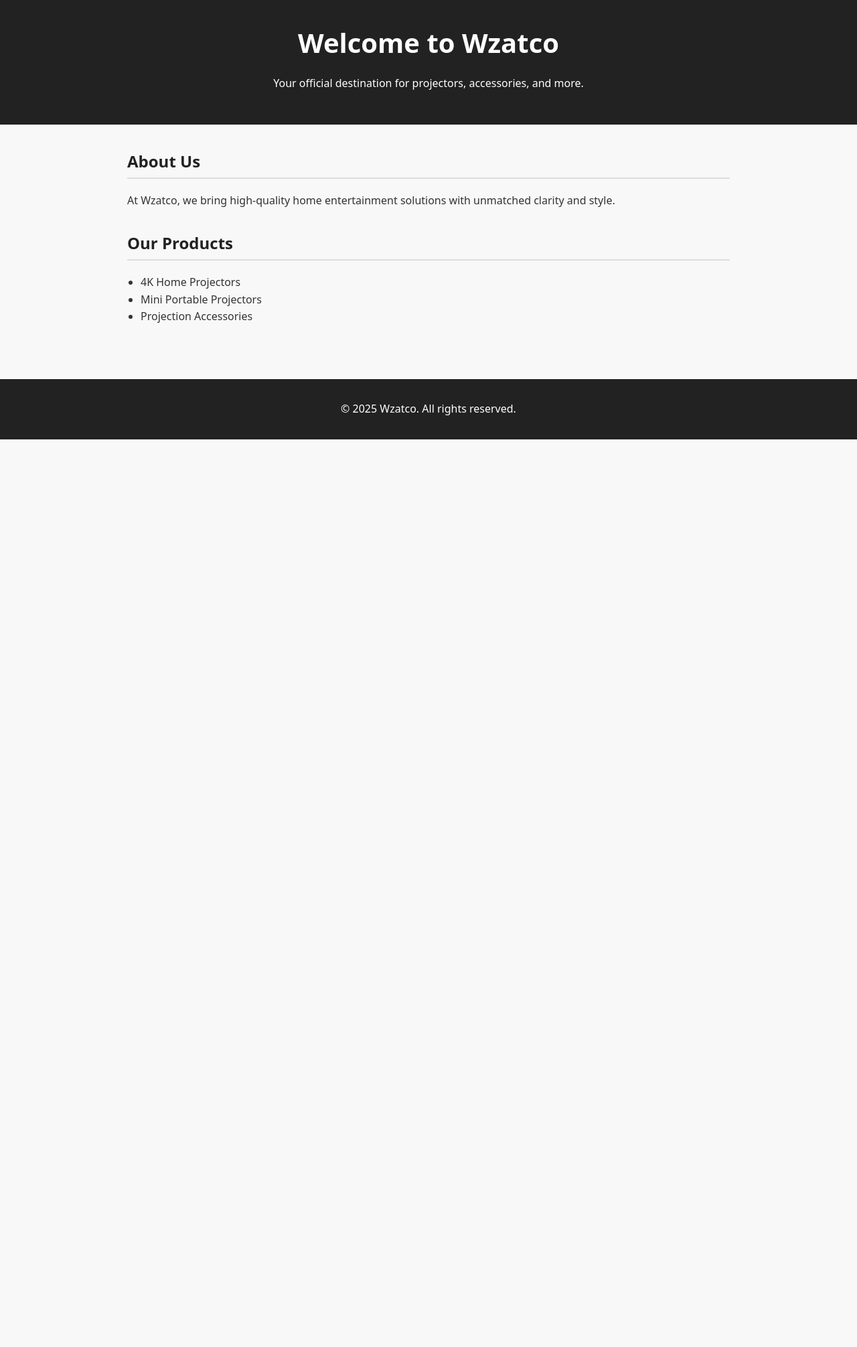
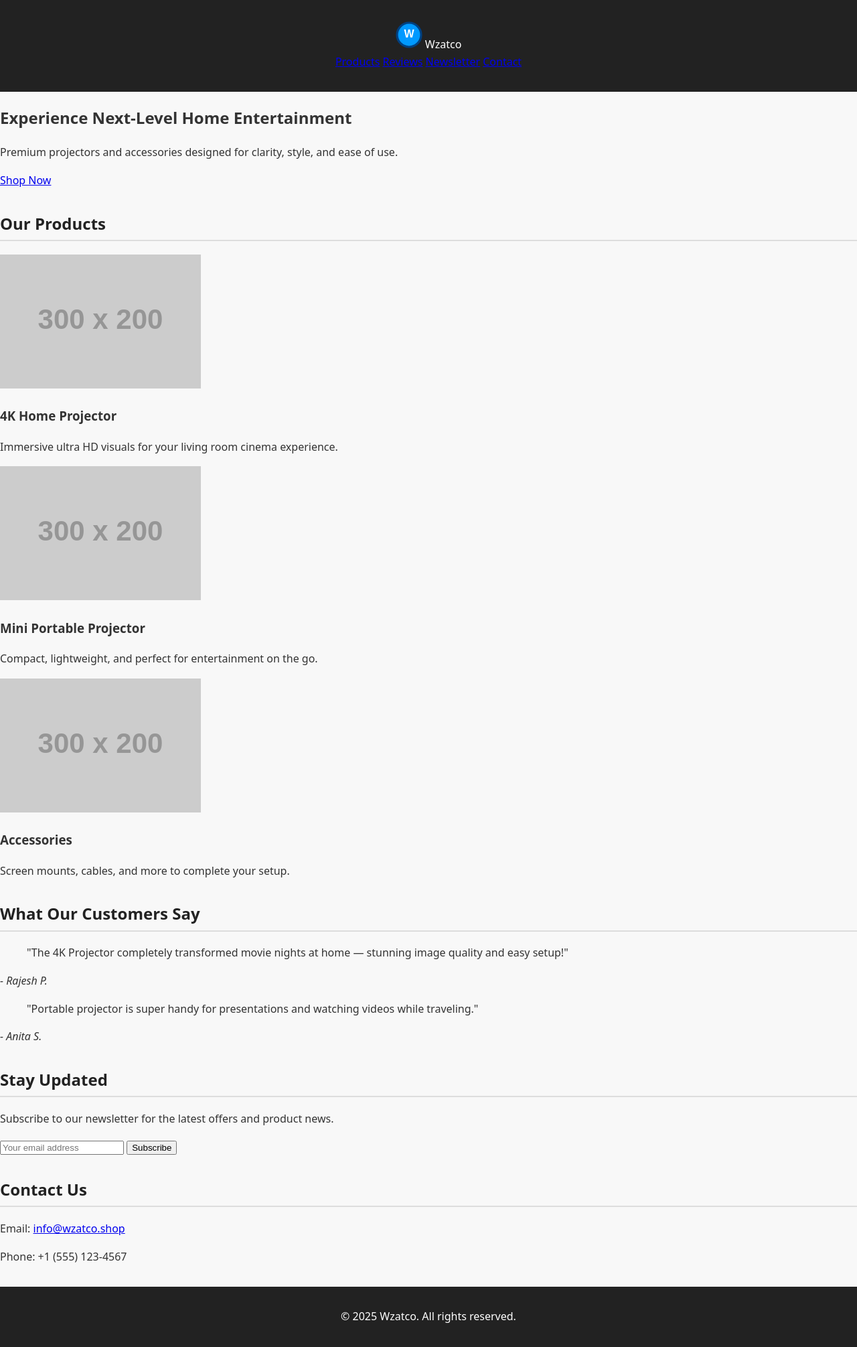
Before and after one commit to ManiacsMess/My-website, a plain HTML site: page index.html in a window 1280 px wide. Shown: the whole page at 67% size. Before the commit the page ends 800 px from the top, so only its background shows below. Drawn offline with Linux system fonts and the light colour scheme; placeholder pictures from the web are drawn by us.

Commit message:
Update index.html

```diff
--- a/index.html
+++ b/index.html
@@ -2,34 +2,90 @@
 <html lang="en">
 <head>
   <meta charset="UTF-8" />
-  <meta name="viewport" content="width=device-width, initial-scale=1.0" />
-  <title>Wzatco – Official Website</title>
+  <meta name="viewport" content="width=device-width, initial-scale=1" />
+  <title>Wzatco – Home Entertainment Solutions</title>
   <link rel="stylesheet" href="style.css" />
+  <link rel="icon" href="favicon.svg" type="image/svg+xml" />
 </head>
 <body>
-  <header>
-    <h1>Welcome to Wzatco</h1>
-    <p>Your official destination for projectors, accessories, and more.</p>
+  <header class="header">
+    <div class="container header-content">
+      <div class="logo">
+        <svg width="40" height="40" viewBox="0 0 100 100" aria-label="Wzatco logo">
+          <circle cx="50" cy="50" r="45" stroke="#004080" stroke-width="8" fill="#0099ff" />
+          <text x="50" y="60" font-family="Arial, sans-serif" font-size="40" fill="#fff" text-anchor="middle" font-weight="bold">W</text>
+        </svg>
+        <span class="logo-text">Wzatco</span>
+      </div>
+      <nav>
+        <a href="#products">Products</a>
+        <a href="#reviews">Reviews</a>
+        <a href="#newsletter">Newsletter</a>
+        <a href="#contact">Contact</a>
+      </nav>
+    </div>
   </header>
 
-  <main>
-    <section>
-      <h2>About Us</h2>
-      <p>At Wzatco, we bring high-quality home entertainment solutions with unmatched clarity and style.</p>
-    </section>
+  <section class="hero">
+    <div class="container hero-content">
+      <h1>Experience Next-Level Home Entertainment</h1>
+      <p>Premium projectors and accessories designed for clarity, style, and ease of use.</p>
+      <a href="#products" class="btn-primary">Shop Now</a>
+    </div>
+  </section>
 
-    <section>
-      <h2>Our Products</h2>
-      <ul>
-        <li>4K Home Projectors</li>
-        <li>Mini Portable Projectors</li>
-        <li>Projection Accessories</li>
-      </ul>
-    </section>
-  </main>
+  <section id="products" class="products-section container">
+    <h2>Our Products</h2>
+    <div class="products-grid">
+      <div class="product-card">
+        <img src="https://via.placeholder.com/300x200?text=4K+Projector" alt="4K Home Projector" />
+        <h3>4K Home Projector</h3>
+        <p>Immersive ultra HD visuals for your living room cinema experience.</p>
+      </div>
+      <div class="product-card">
+        <img src="https://via.placeholder.com/300x200?text=Mini+Projector" alt="Mini Portable Projector" />
+        <h3>Mini Portable Projector</h3>
+        <p>Compact, lightweight, and perfect for entertainment on the go.</p>
+      </div>
+      <div class="product-card">
+        <img src="https://via.placeholder.com/300x200?text=Accessories" alt="Projection Accessories" />
+        <h3>Accessories</h3>
+        <p>Screen mounts, cables, and more to complete your setup.</p>
+      </div>
+    </div>
+  </section>
 
-  <footer>
-    <p>&copy; 2025 Wzatco. All rights reserved.</p>
+  <section id="reviews" class="reviews-section container">
+    <h2>What Our Customers Say</h2>
+    <div class="review">
+      <blockquote>"The 4K Projector completely transformed movie nights at home — stunning image quality and easy setup!"</blockquote>
+      <cite>- Rajesh P.</cite>
+    </div>
+    <div class="review">
+      <blockquote>"Portable projector is super handy for presentations and watching videos while traveling."</blockquote>
+      <cite>- Anita S.</cite>
+    </div>
+  </section>
+
+  <section id="newsletter" class="newsletter-section container">
+    <h2>Stay Updated</h2>
+    <p>Subscribe to our newsletter for the latest offers and product news.</p>
+    <form>
+      <input type="email" placeholder="Your email address" required />
+      <button type="submit">Subscribe</button>
+    </form>
+  </section>
+
+  <section id="contact" class="contact-section container">
+    <h2>Contact Us</h2>
+    <p>Email: <a href="mailto:info@wzatco.shop">info@wzatco.shop</a></p>
+    <p>Phone: +1 (555) 123-4567</p>
+  </section>
+
+  <footer class="footer">
+    <div class="container">
+      <p>© 2025 Wzatco. All rights reserved.</p>
+    </div>
   </footer>
 </body>
 </html>
```
